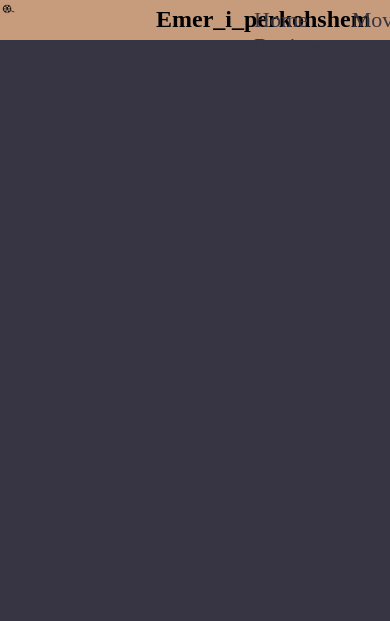
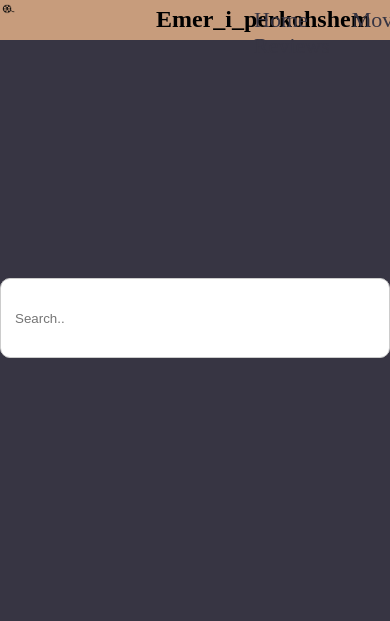
Before and after one commit to an1s3t/emri_iperkohshem, a plain HTML site: page Home_page.html in a window 390 px wide. Shown: the top 621 px of the page. Drawn offline with Linux system fonts and the light colour scheme.

Commit message:
added a search bar.
added a search bar.

```diff
--- a/Home_page.html
+++ b/Home_page.html
@@ -23,6 +23,10 @@
 
 
 
+<div class="topnav">
+ <input type="text" placeholder="Search..">
+</div>
+
 
 </body>
 </html>
--- a/home_page_css/home_page.css
+++ b/home_page_css/home_page.css
@@ -44,3 +44,31 @@
     margin-left: 0%;
     margin-top: 3px;
 }
+
+.topnav {
+    height: 600px;
+    display: flex;
+    justify-content: center;
+    align-items: center;
+}
+
+.topnav input{
+    width: 600px;
+    height: 50px;
+    border-radius: 10px;
+}
+
+@media screen and (max-width: 600px) {
+  .topnav a, .topnav input[type=text] {
+    float: none;
+    display: block;
+    text-align: left;
+    width: 100%;
+    padding: 14px;
+    position: center;
+  }
+  .topnav input[type=text] {
+    border: 1px solid #ccc;
+
+  }
+}
```
